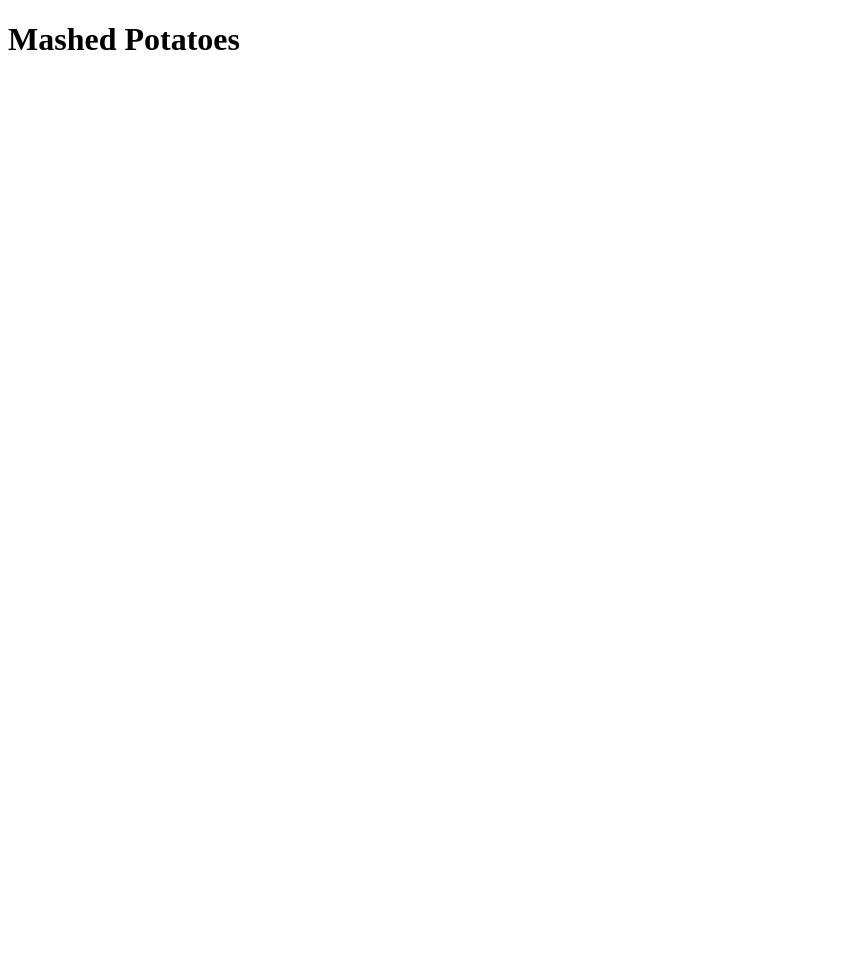
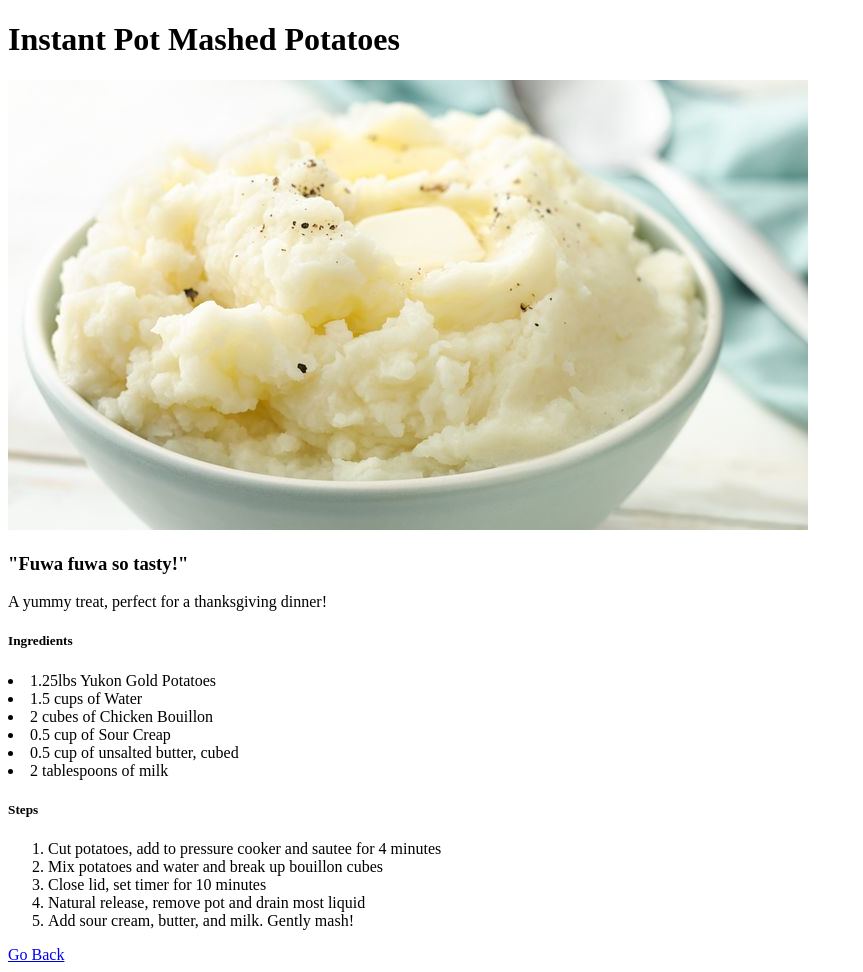
Before and after one commit to yood2/odin-recipes, a plain HTML site: page recipes/mashedpotatoes.html in a window 1280 px wide. Shown: the whole page, without its empty margins (0-863 px from the left). Before the commit the page ends 800 px from the top, so only its background shows below. Drawn offline with Linux system fonts and the light colour scheme.

Commit message:
Added Description, Ingredients, Directions, Back Button to mashedpotatoes.html

```diff
--- a/recipes/mashedpotatoes.html
+++ b/recipes/mashedpotatoes.html
@@ -5,6 +5,31 @@
     <title>Instant Pot Recipes</title>
 </head>
 <body>
-    <h1>Mashed Potatoes</h1>
+    <h1>Instant Pot Mashed Potatoes</h1>
+    <img src="../images/mashed.jpeg">
+
+    <h3>"Fuwa fuwa so tasty!"</h3>
+    <p>A yummy treat, perfect for a thanksgiving dinner!</p>
+
+    <h5>Ingredients</h5>
+    <uo>
+        <li>1.25lbs Yukon Gold Potatoes</li>
+        <li>1.5 cups of Water</li>
+        <li>2 cubes of Chicken Bouillon</li>
+        <li>0.5 cup of Sour Creap</li>
+        <li>0.5 cup of unsalted butter, cubed</li>
+        <li>2 tablespoons of milk</li>
+    </uo>
+
+    <h5>Steps</h5>
+    <ol>
+        <li>Cut potatoes, add to pressure cooker and sautee for 4 minutes</li>
+        <li>Mix potatoes and water and break up bouillon cubes</li>
+        <li>Close lid, set timer for 10 minutes</li>
+        <li>Natural release, remove pot and drain most liquid</li>
+        <li>Add sour cream, butter, and milk. Gently mash!</li>
+    </ol>
+
+    <a href="../index.html">Go Back</a>
 </body>
 </html>
```
Also changed, not shown: images/mashed.jpeg (added), 2 other files.
